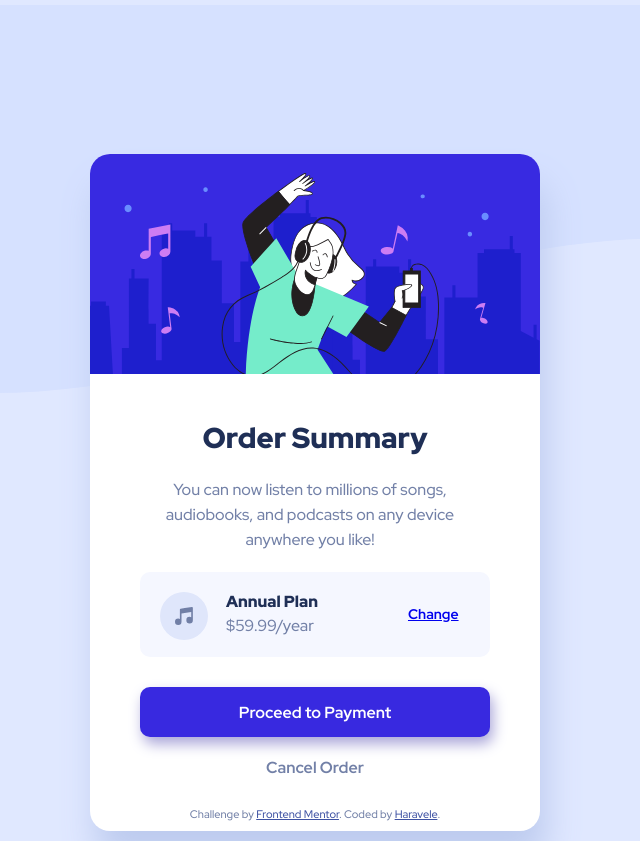
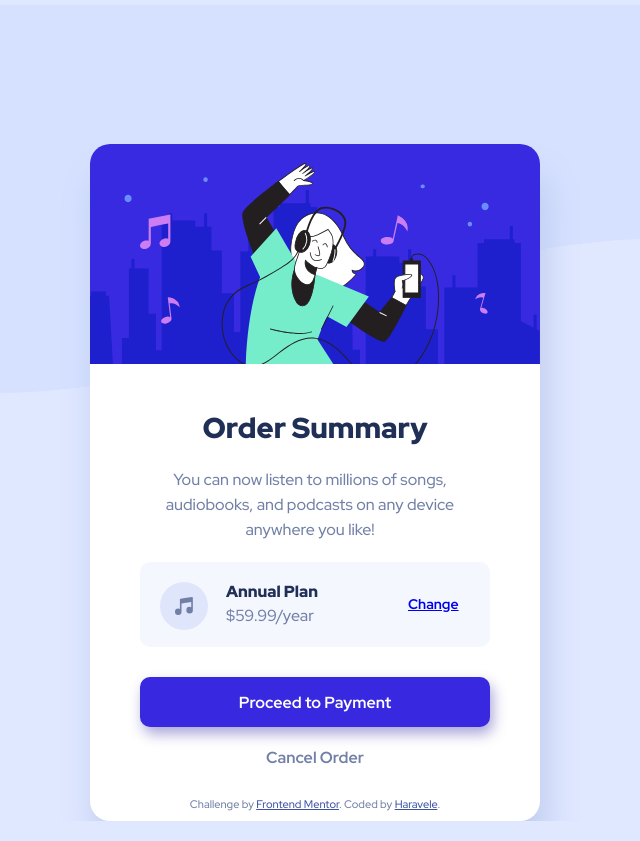
Before and after one commit to Haravele/haravele.github.io, a plain HTML site: page index.html in a window 1280 px wide. Shown: the whole page, without its empty margins (325-965 px from the left). Drawn offline with Linux system fonts and the light colour scheme.

Commit message:
body edit

```diff
--- a/css/main.css
+++ b/css/main.css
@@ -15,8 +15,8 @@ body {
   background-size: contain;
   background-position: 10px 5px;
   background-color: hsl(225, 100%, 94%);
-  background-attachment: fixed;
-  max-width: 450px;
-  margin: auto;
-  padding: 10px;
+  display: flex;
+  justify-content: center;
+  align-items: center;
+  min-height: 100vh;
 }
```
